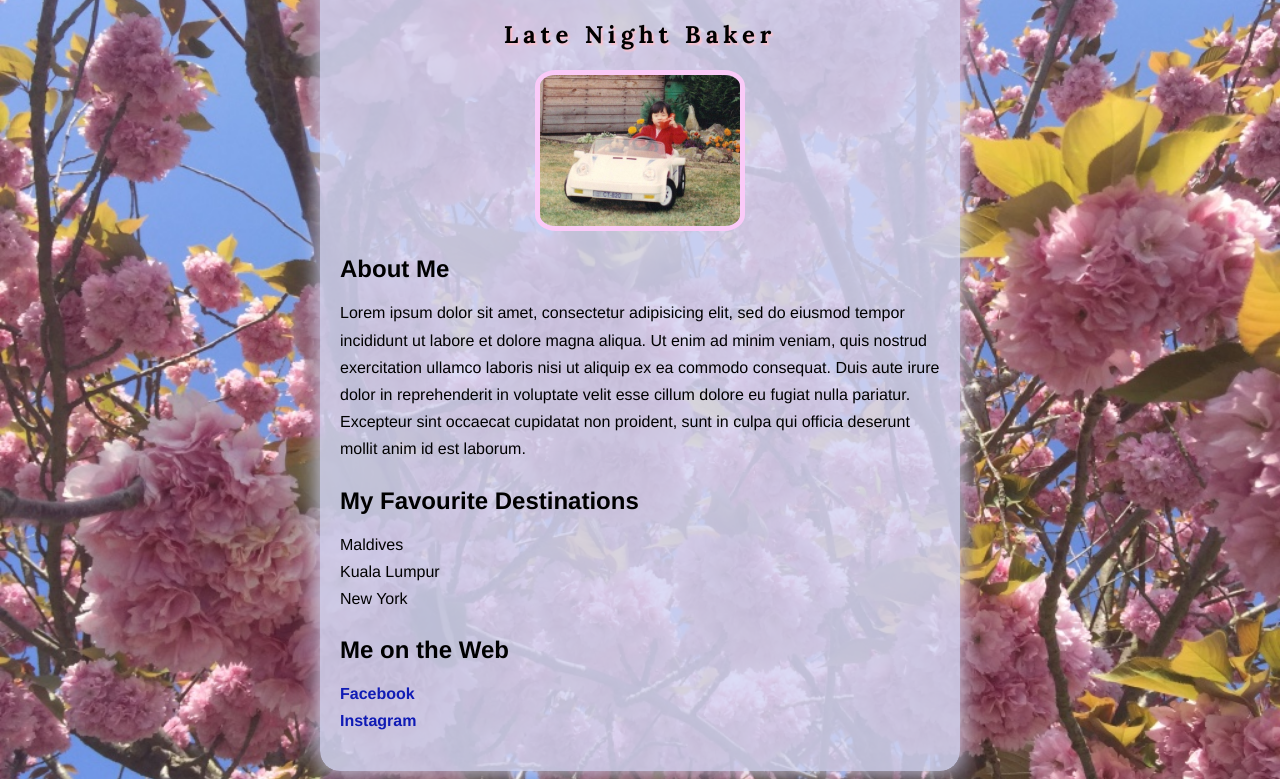
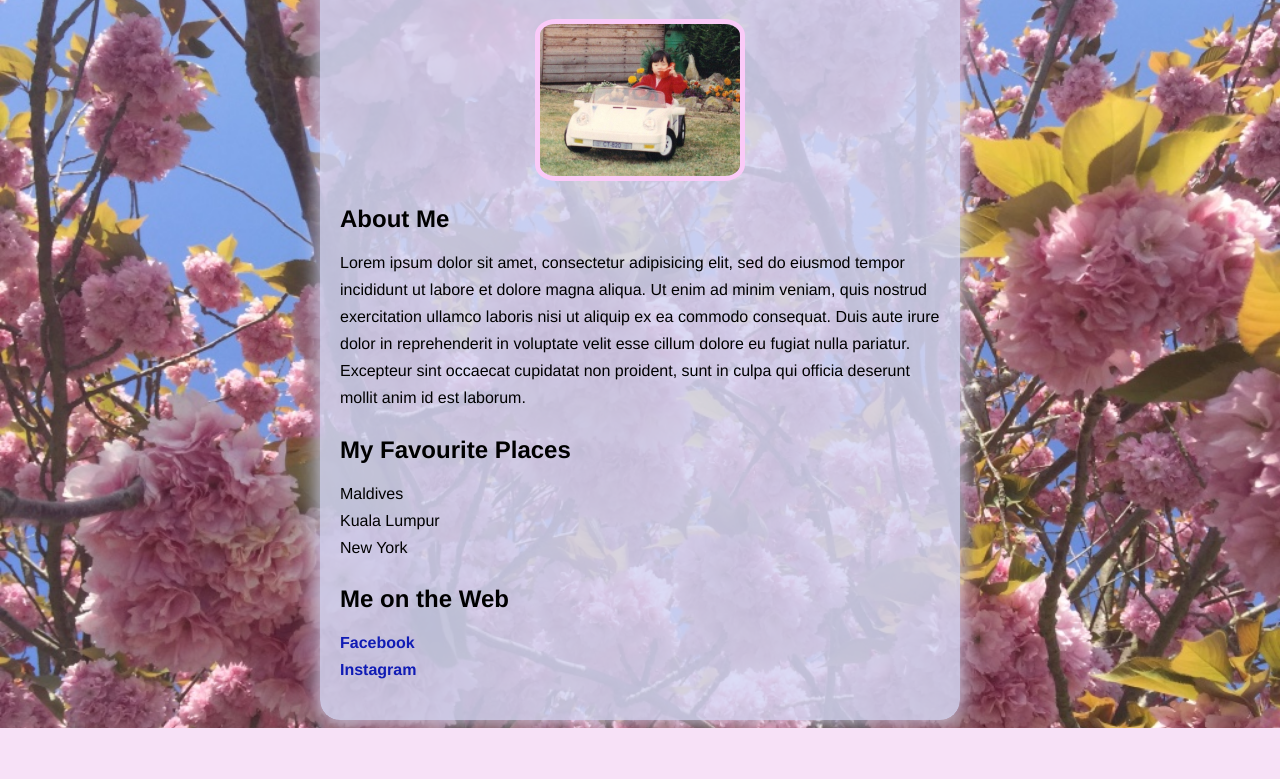
Before and after one commit to yypoon/yypoon.github.io, a plain HTML site: page index.html in a window 1280 px wide. Shown: the part 93-872 px from the top of the page. After the commit the page ends 821 px from the top, so only its background shows below. Drawn offline with nearby package versions, Linux system fonts and the light colour scheme.

Commit message:
Revised h2

```diff
--- a/index.html
+++ b/index.html
@@ -16,7 +16,7 @@
 		<div class="main">
 
 		<h1>Youn Yee Poon</h1>
-		<h2>Late Night Baker</h2>
+		<h2></h2>
 
 		<img src="images/YY.jpg" alt="Youn Yee Poon">
 
@@ -28,7 +28,7 @@
 		cillum dolore eu fugiat nulla pariatur. Excepteur sint occaecat cupidatat non
 		proident, sunt in culpa qui officia deserunt mollit anim id est laborum.</p>
 
-		<h3>My Favourite Destinations</h3>
+		<h3>My Favourite Places</h3>
 		<ol>
 			<li>Maldives</li>
 			<li>Kuala Lumpur</li>
```
